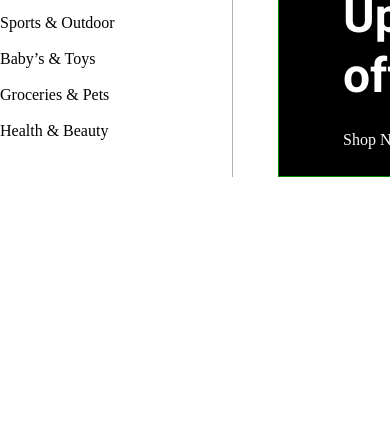
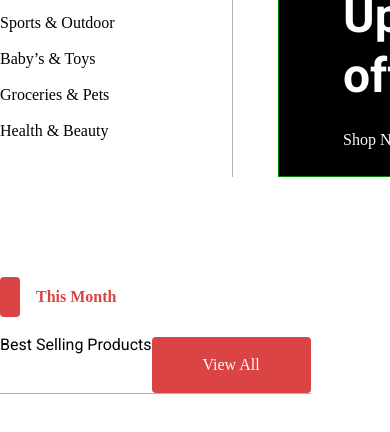
Before and after one commit to Gdzelishvili/Lecture-10-homework, a plain HTML site: page index.html in a window 390 px wide. Shown: the part 350-782 px from the top of the page. Drawn offline with Linux system fonts and the light colour scheme.

Commit message:
starting responsive homework

```diff
--- a/css/styles.css
+++ b/css/styles.css
@@ -385,3 +385,68 @@ h1 {
   text-align: center;
   color: #e1306c;
 }
+
+/*  best selling section start */
+
+.best_selling {
+  display: flex;
+  max-width: 1170px;
+  width: 100%;
+  margin: 100px auto 100px auto;
+}
+
+.section_header {
+  min-height: 108px;
+  display: flex;
+  flex-direction: column;
+  gap: 20px;
+}
+
+.rectangle_month {
+  display: flex;
+  gap: 16px;
+  width: 125px;
+  height: 40px;
+  align-items: center;
+}
+
+.this_month {
+  width: 89px;
+  height: 20px;
+  font-family: Poppins;
+  font-size: 16px;
+  font-weight: 600;
+  line-height: 20px;
+  color: #db4444;
+}
+
+/*  header part 2 */
+
+.h2_button {
+  display: flex;
+  justify-content: space-between;
+}
+
+.sec_header_h2 {
+  display: flex;
+  justify-content: space-between;
+}
+
+.view_all {
+  width: 159px;
+  height: 56px;
+  padding: 16px 48px 16px 48px;
+  border-radius: 4px 0px 0px 0px;
+  background: #DB4444;
+  border-radius: 4px;
+  border: #000 0px;
+
+}
+
+.view_all_a{
+font-family: Poppins;
+font-size: 16px;
+font-weight: 500;
+line-height: 24px;
+color: #FAFAFA;
+}
--- a/index.html
+++ b/index.html
@@ -118,5 +118,26 @@
           </div>
         </div>
       </main>
+      <!--  responsive section  -->
+      <section class="best_selling">
+        <header class="section_header">
+          <div class="rectangle_month">
+            <img src="images/Rectangle 17.svg" alt="Rectangle" class="rectangle">
+            <h3 class="this_month">This Month</h3>
+
+          </div>
+          <div class="h2_button">
+            <h2 class="sec_header_h2">Best Selling Products</h2>
+            <button class="view_all"><a href="#" class="view_all_a">View All</a></button>
+
+          </div>
+
+
+        </header>
+        <div class="card">
+
+        </div>
+
+      </section>
     </body>
   </html>
```
Also changed, not shown: images/Rectangle 17.svg (added), images/eye View.svg (added), images/heart small.svg (added).
